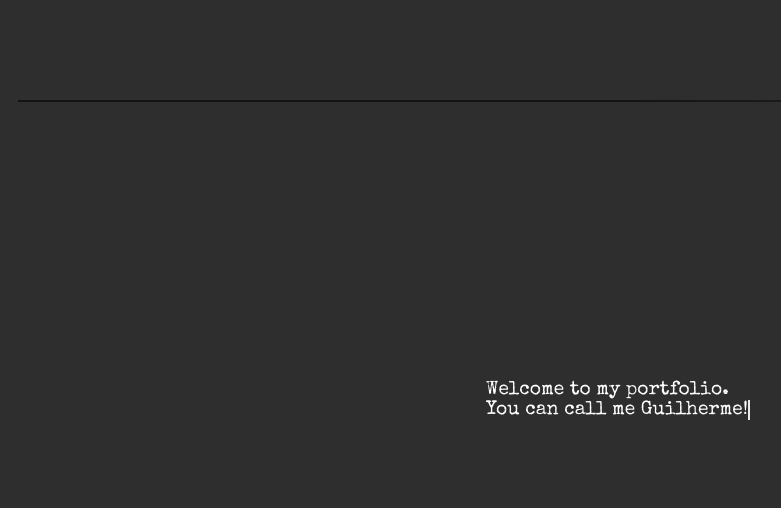
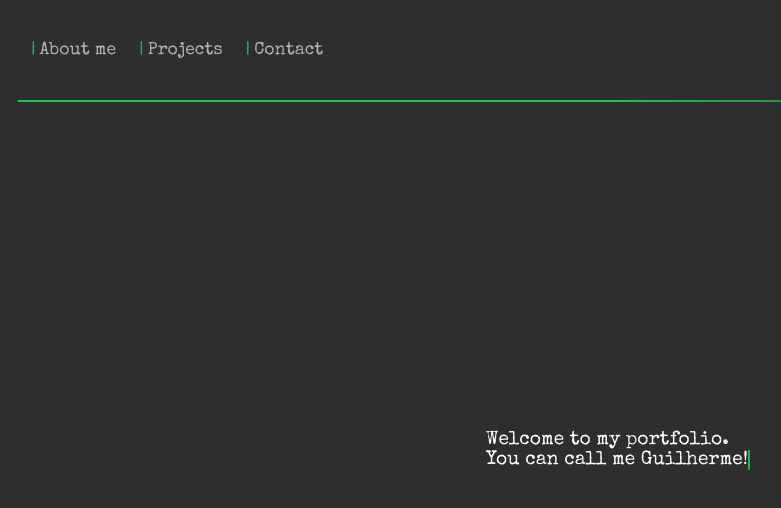
Before and after one commit to guipiri/potfolio-frontend, a React (Create React App) app: page / in a window 1280 px wide. Shown: the top 508 px of the page, without its empty margins (22-803 px from the left). Built offline with nearby package versions, Linux system fonts and the light colour scheme.

Commit message:
Criando o botão da NavBar

```diff
--- /dev/null
+++ b/src/components/Button/index.js
@@ -0,0 +1,9 @@
+import React from "react";
+import { Link } from "react-router-dom";
+import styles from "./index.module.css";
+
+function Button({text, handleClick, to}) {
+	return <Link onClick={handleClick} className={styles.button} to={to}>{text}</Link>;
+}
+
+export default Button;
--- /dev/null
+++ b/src/components/Button/index.module.css
@@ -0,0 +1,19 @@
+.button {
+  text-decoration: none;
+  font-size: 1.1em;
+  color: rgba(255, 255, 255, 0.629);
+  margin: 10px;
+  text-align: center;
+  border-left: 3px solid transparent;
+}
+
+.button:hover {
+  color: #ffffff;
+  transition: 0.4s;
+}
+
+.button::before {
+  content: "|";
+  padding-right: 4px;
+  color: #15ca4f;
+}
--- a/src/components/NavBar/index.js
+++ b/src/components/NavBar/index.js
@@ -1,8 +1,15 @@
 import React from "react";
+import Button from "../Button";
 import styles from "./index.module.css";
 
 function NavBar() {
-	return <div className={styles.navBar}></div>;
+	return (
+		<div className={styles.navBar}>
+			<Button text="About me" to="/" />
+			<Button text="Projects" to="/" />
+			<Button text="Contact" to="/" />
+		</div>
+	);
 }
 
 export default NavBar;
--- a/src/components/NavBar/index.module.css
+++ b/src/components/NavBar/index.module.css
@@ -4,7 +4,7 @@
       left: 0;
       height: 100px;
       width: 100%;
-      padding: 10px 50px;
+      padding: 10px 40px;
       display: flex;
       justify-content: flex-start;
       align-items: center;
@@ -16,10 +16,10 @@
       left: 0;
       right: 0;
       margin-left: 40px;
-      margin-right: 0;
+      margin-right: 55px;
       display: block;
       content: "";
       height: 0.1em;
       background-color: transparent;
-      background-image: linear-gradient(to right, #101419 48.96%, rgba(16, 20, 25, 0) 100%);
+      background-image: linear-gradient(to right, #15ca4f 48.96%, rgba(16, 20, 25, 0) 100%);
 }
--- a/src/index.css
+++ b/src/index.css
@@ -8,7 +8,6 @@
 
 body {
   padding-top: 100px;
-  padding-bottom: 100px;
   display: flex;
   align-items: center;
   justify-content: center;
--- a/src/pages/InitialAnimation/index.module.css
+++ b/src/pages/InitialAnimation/index.module.css
@@ -32,7 +32,7 @@
 
 @keyframes blinkCursor {
   from {
-    border-right-color: white;
+    border-right-color: #15ca4f;
   }
 
   to {
```
